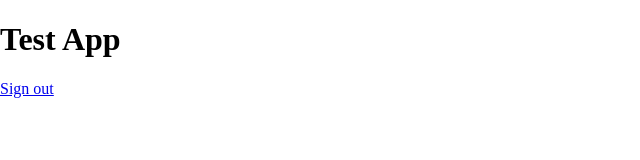
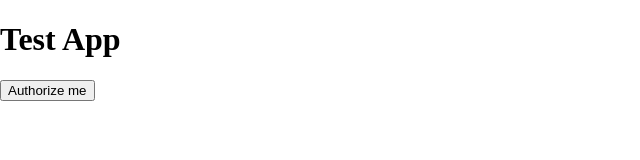
Before and after one commit to ladysinya/ladysinya.github.io, a plain HTML site: page penguin-forge-task-management/home.html in a window 1280 px wide. Shown: the whole page, without its empty margins (0-640 px from the left). Drawn offline with Linux system fonts and the light colour scheme; a web font is replaced by a local one.

Commit message:
Different Google Source

```diff
--- a/penguin-forge-task-management/home.html
+++ b/penguin-forge-task-management/home.html
@@ -11,11 +11,10 @@
     <body>
         <div class="main">
             <h1>Test App</h1>
-            <div class="g-signin2" data-onsuccess="home.onSignIn"></div>
-            <a href="#" onclick="home.signOut();">Sign out</a>
+            <button onclick="home.client.requestAccessToken();">Authorize me</button>
         </div>
         <script src="https://kit.fontawesome.com/6b595a6242.js" crossorigin="anonymous"></script>
-        <script src="https://apis.google.com/js/platform.js" async defer></script>
+        <script src="https://accounts.google.com/gsi/client" onload="console.log('TODO: add onload function')" async defer></script>
         <script src="./home.js"></script>
         <script>
             let home = new Home();
--- a/penguin-forge-task-management/home.js
+++ b/penguin-forge-task-management/home.js
@@ -11,18 +11,14 @@ class Home {
         console.log('event', message);
     }
 
-    onSignIn(googleUser) {
-        var profile = googleUser.getBasicProfile();
-        console.log('ID: ' + profile.getId()); // Do not send to your backend! Use an ID token instead.
-        console.log('Name: ' + profile.getName());
-        console.log('Image URL: ' + profile.getImageUrl());
-        console.log('Email: ' + profile.getEmail()); // This is null if the 'email' scope is not present.
-    }
-
-    signOut() {
-        var auth2 = gapi.auth2.getAuthInstance();
-        auth2.signOut().then(() => {
-            console.log('User signed out.');
-        });
-    }
+    client = google.accounts.oauth2.initTokenClient({
+        client_id: '289591580550-pqcno3nk8e0sbajcfmuucq3ng47o3gve.apps.googleusercontent.com',
+        callback: (tokenResponse) => {
+          console.log('callback triggered', tokenResponse)
+          if (tokenResponse && tokenResponse.access_token) {
+            gapi.client.setApiKey('AIzaSyC9vfSA9xMiMB6WFRJ-dLIyMZsqz5gfkb8');
+            gapi.client.load('calendar', 'v3', listUpcomingEvents);
+          }
+        },
+      });
 }
```
